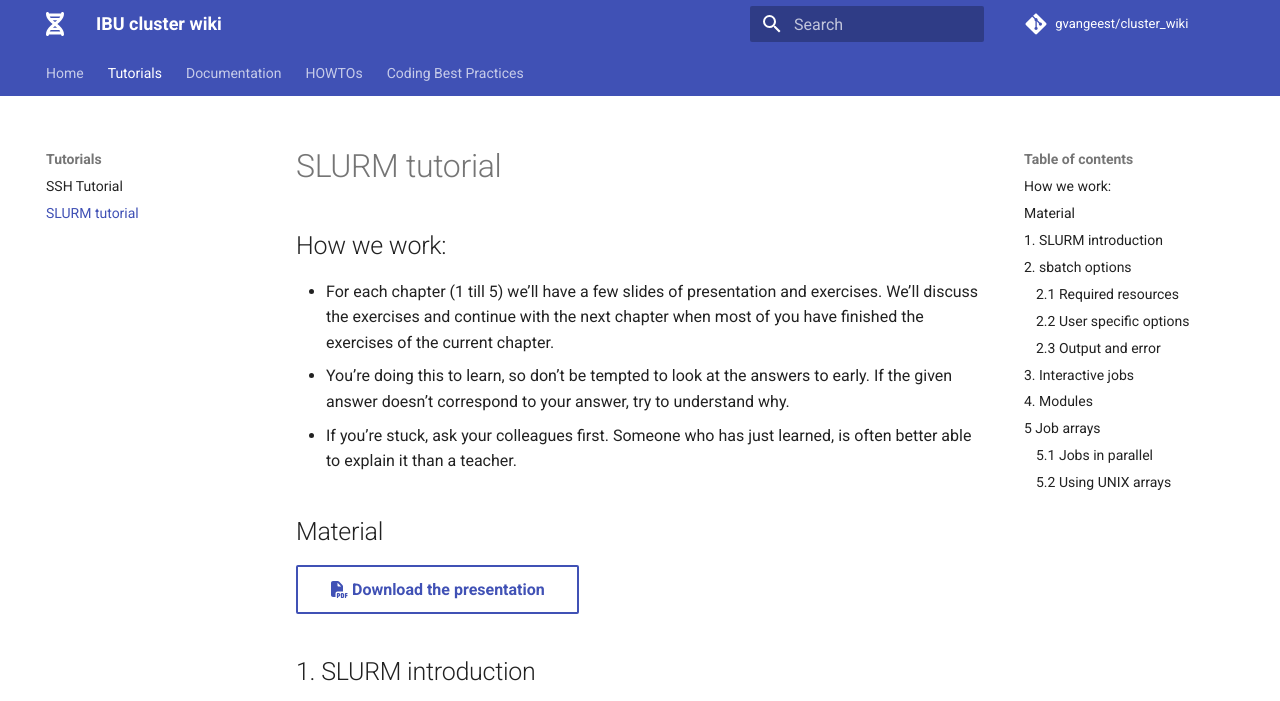
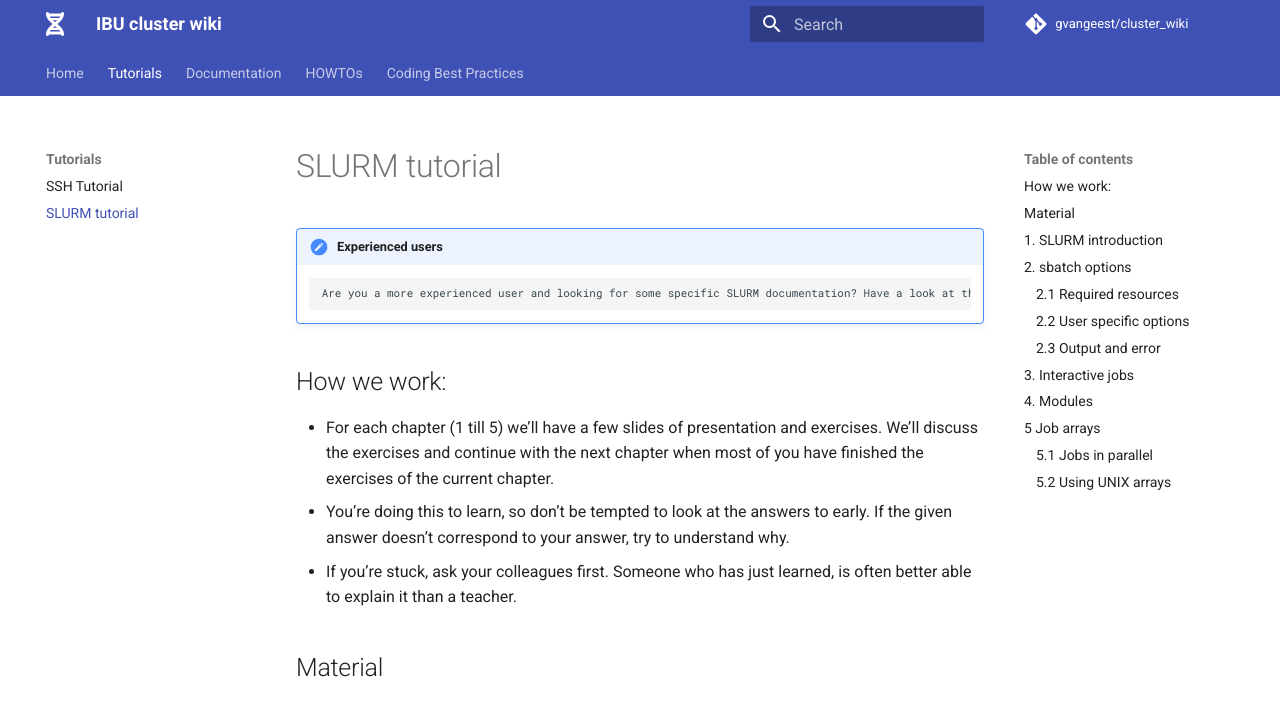
Before and after one commit to GeertvanGeest/cluster-docs, an MkDocs documentation site: the page built from docs/HPC_tutorial/SLURM_tutorial.md, in a window 1280 px wide and 900 px high, cut to the strip 0-701 px from the top of the window. Built offline with MkDocs 1.6.1 and Material for MkDocs 9.7.7, drawn with Linux system fonts in a browser that asks for light colours.

Commit message:
redirect to general docs

```diff
--- a/docs/HPC_tutorial/SLURM_tutorial.md
+++ b/docs/HPC_tutorial/SLURM_tutorial.md
@@ -1,3 +1,6 @@
+
+!!! note "Experienced users"
+        Are you a more experienced user and looking for some specific SLURM documentation? Have a look at the [SLURM usage page](../documentation/SLURM_usage/submit_jobs.md)
 
 ## How we work:
 
```
